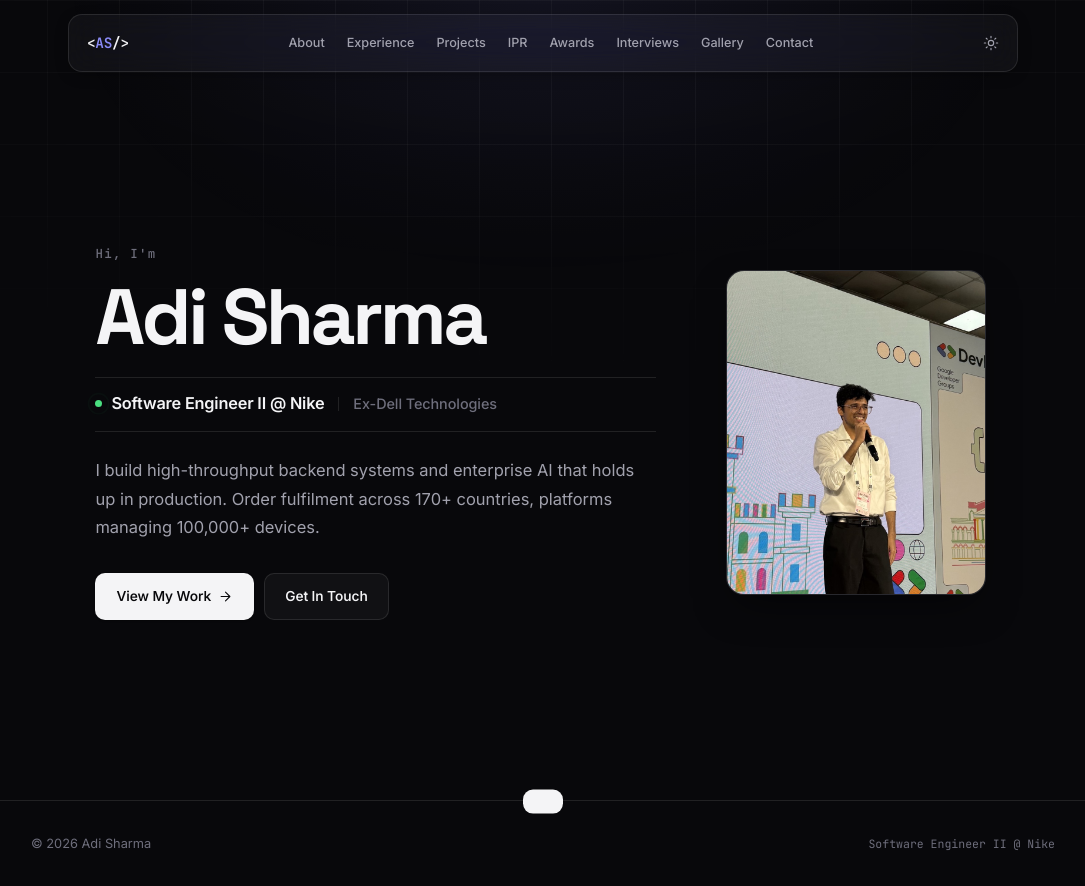
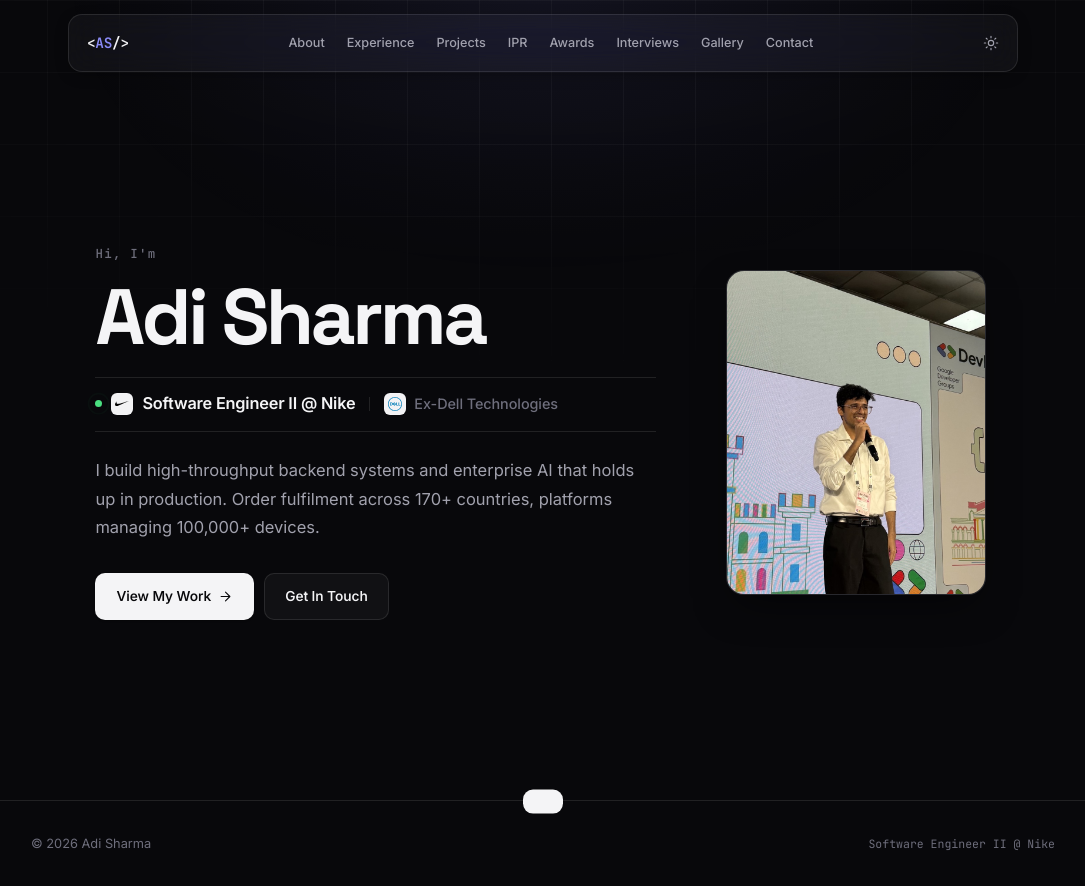
Before and after one commit to iadisharma/iadisharma.github.io, a plain HTML site: page index.html in a window 1280 px wide. Both pictures are taken after a click on the button "Toggle colour theme". Shown: the whole page, without its empty margins (97-1182 px from the left). Drawn offline with Linux system fonts and the light colour scheme.

Commit message:
feat: add company logo tiles for experience and hero sections

```diff
--- a/assets/css/style.css
+++ b/assets/css/style.css
@@ -443,6 +443,9 @@ button { font: inherit; }
 }
 
 .hero-title-past {
+  display: inline-flex;
+  align-items: center;
+  gap: 8px;
   font-size: 0.9rem;
   font-weight: 500;
   color: var(--text-3);
@@ -695,12 +698,68 @@ button { font: inherit; }
 
 .xp { display: flex; flex-direction: column; gap: 52px; }
 
+/* Company logo tiles */
+.logo-tile {
+  display: inline-grid;
+  place-items: center;
+  flex-shrink: 0;
+  width: 44px;
+  height: 44px;
+  padding: 5px;
+  border-radius: 10px;
+  /* White stays white in both themes: the Nike swoosh is solid black and
+     would disappear on a dark tile. This is what LinkedIn does too. */
+  background: #ffffff;
+  border: 1px solid var(--line);
+  overflow: hidden;
+}
+
+.logo-tile img {
+  display: block;
+  width: 100%;
+  height: 100%;
+  object-fit: contain;
+}
+
+.logo-tile.is-fallback {
+  padding: 0;
+  font-family: var(--display);
+  font-weight: 700;
+  font-size: 1rem;
+  line-height: 1;
+  color: var(--text-2);
+  background: var(--surface);
+}
+
+.logo-tile--sm { width: 22px; height: 22px; padding: 3px; border-radius: 6px; }
+.logo-tile--sm.is-fallback { font-size: 0.66rem; }
+
+.logo-tile--lg { width: 48px; height: 48px; padding: 6px; border-radius: 11px; }
+.logo-tile--lg.is-fallback { font-size: 1.12rem; }
+
+[data-theme="dark"] .logo-tile {
+  background: #f2f2f4;
+  border-color: rgba(255, 255, 255, 0.14);
+}
+
+[data-theme="dark"] .logo-tile.is-fallback {
+  background: var(--surface);
+  border-color: var(--line);
+}
+
 .xp-company { position: relative; }
 
+.xp-company-id {
+  display: flex;
+  align-items: center;
+  gap: 13px;
+  min-width: 0;
+}
+
 .xp-company-head {
   display: flex;
   justify-content: space-between;
-  align-items: baseline;
+  align-items: center;
   flex-wrap: wrap;
   gap: 6px 16px;
   padding-bottom: 14px;
--- a/assets/js/data.js
+++ b/assets/js/data.js
@@ -19,7 +19,12 @@ const SITE_DATA = {
   hero: {
     greeting: "Hi, I'm",
     name: "Adi Sharma",
-    title: { current: "Software Engineer II @ Nike", past: "Ex-Dell Technologies" },
+    title: {
+      current: "Software Engineer II @ Nike",
+      past: "Ex-Dell Technologies",
+      currentLogo: { src: "assets/images/logos/nike.svg", name: "Nike" },
+      pastLogo: { src: "assets/images/logos/dell.svg", name: "Dell Technologies" }
+    },
     tagline: "I build high-throughput backend systems and enterprise AI that holds up in production. Order fulfilment across 170+ countries, platforms managing 100,000+ devices.",
     cta: { text: "View My Work", link: "projects.html" },
     ctaSecondary: { text: "Get In Touch", link: "contact.html" },
@@ -61,6 +66,7 @@ const SITE_DATA = {
   experience: [
     {
       company: "Nike",
+      logo: "assets/images/logos/nike.svg",
       location: "Bengaluru, India",
       span: "Oct 2026 - Present",
       current: true,
@@ -82,6 +88,7 @@ const SITE_DATA = {
     },
     {
       company: "Dell Technologies",
+      logo: "assets/images/logos/dell.svg",
       location: "Bengaluru, India",
       span: "Aug 2024 - Sep 2026 · 2 yrs 2 mos",
       roles: [
@@ -154,6 +161,7 @@ const SITE_DATA = {
     },
     {
       company: "BITS Pilani",
+      logo: "assets/images/logos/bits-pilani.png",
       location: "Pilani, India",
       span: "Jun 2022 - Aug 2022",
       roles: [
--- a/assets/js/main.js
+++ b/assets/js/main.js
@@ -74,6 +74,21 @@ function icon(name, size = 18) {
   return `<svg width="${size}" height="${size}" viewBox="0 0 24 24" fill="none" stroke="currentColor" stroke-width="1.75" stroke-linecap="round" stroke-linejoin="round">${d}</svg>`;
 }
 
+/* Company logo tile. alt="" because the company name always sits beside it. */
+function logoTile(src, name, mod = '') {
+  const initial = String(name || '?').trim().charAt(0).toUpperCase();
+  if (!src) return `<span class="logo-tile${mod} is-fallback" aria-hidden="true">${initial}</span>`;
+  return `<span class="logo-tile${mod}" data-initial="${initial}" aria-hidden="true">` +
+         `<img src="${src}" alt="" loading="lazy" onerror="logoFallback(this)" /></span>`;
+}
+
+function logoFallback(img) {
+  const tile = img.parentElement;
+  if (!tile) return;
+  tile.classList.add('is-fallback');
+  tile.textContent = tile.dataset.initial || '?';
+}
+
 const ICON_BRAND = {
   github: '<path d="M12 0C5.37 0 0 5.37 0 12c0 5.31 3.435 9.795 8.205 11.385.6.105.825-.255.825-.57 0-.285-.015-1.23-.015-2.235-3.015.555-3.795-.735-4.035-1.41-.135-.345-.72-1.41-1.23-1.695-.42-.225-1.02-.78-.015-.795.945-.015 1.62.87 1.845 1.23 1.08 1.815 2.805 1.305 3.495.99.105-.78.42-1.305.765-1.605-2.67-.3-5.46-1.335-5.46-5.925 0-1.305.465-2.385 1.23-3.225-.12-.3-.54-1.53.12-3.18 0 0 1.005-.315 3.3 1.23.96-.27 1.98-.405 3-.405s2.04.135 3 .405c2.295-1.56 3.3-1.23 3.3-1.23.66 1.65.24 2.88.12 3.18.765.84 1.23 1.905 1.23 3.225 0 4.605-2.805 5.625-5.475 5.925.435.375.81 1.095.81 2.22 0 1.605-.015 2.895-.015 3.3 0 .315.225.69.825.57A12.02 12.02 0 0 0 24 12c0-6.63-5.37-12-12-12z"/>',
   linkedin: '<path d="M20.447 20.452h-3.554v-5.569c0-1.328-.027-3.037-1.852-3.037-1.853 0-2.136 1.445-2.136 2.939v5.667H9.351V9h3.414v1.561h.046c.477-.9 1.637-1.85 3.37-1.85 3.601 0 4.267 2.37 4.267 5.455v6.286zM5.337 7.433a2.062 2.062 0 0 1-2.063-2.065 2.064 2.064 0 1 1 2.063 2.065zm1.782 13.019H3.555V9h3.564v11.452zM22.225 0H1.771C.792 0 0 .774 0 1.729v20.542C0 23.227.792 24 1.771 24h20.451C23.2 24 24 23.227 24 22.271V1.729C24 .774 23.2 0 22.222 0h.003z"/>'
@@ -138,10 +153,16 @@ function renderHome() {
             <div class="hero-title">
               <span class="hero-title-current">
                 <span class="live-dot" aria-hidden="true"></span>
+                ${logoTile(d.title.currentLogo && d.title.currentLogo.src,
+                           d.title.currentLogo && d.title.currentLogo.name, ' logo-tile--sm')}
                 ${d.title.current}
               </span>
               <span class="hero-title-divider" aria-hidden="true"></span>
-              <span class="hero-title-past">${d.title.past}</span>
+              <span class="hero-title-past">
+                ${logoTile(d.title.pastLogo && d.title.pastLogo.src,
+                           d.title.pastLogo && d.title.pastLogo.name, ' logo-tile--sm')}
+                ${d.title.past}
+              </span>
             </div>
 
             <p class="hero-tagline">${d.tagline}</p>
@@ -220,9 +241,12 @@ function renderExperience() {
         ${groups.map((g, gi) => `
           <section class="xp-company reveal reveal-d${Math.min(gi + 1, 4)}">
             <header class="xp-company-head">
-              <div class="xp-company-name">
-                <h2>${g.company}</h2>
-                ${g.current ? '<span class="xp-current-badge"><span class="live-dot"></span>Current</span>' : ''}
+              <div class="xp-company-id">
+                ${logoTile(g.logo, g.company, ' logo-tile--lg')}
+                <div class="xp-company-name">
+                  <h2>${g.company}</h2>
+                  ${g.current ? '<span class="xp-current-badge"><span class="live-dot"></span>Current</span>' : ''}
+                </div>
               </div>
               <div class="xp-company-meta">${g.location} · ${g.span}</div>
             </header>
```
Also changed, not shown: assets/images/logos/bits-pilani.png (added), assets/images/logos/dell.svg (added), assets/images/logos/nike.svg (added), 1 other file.
